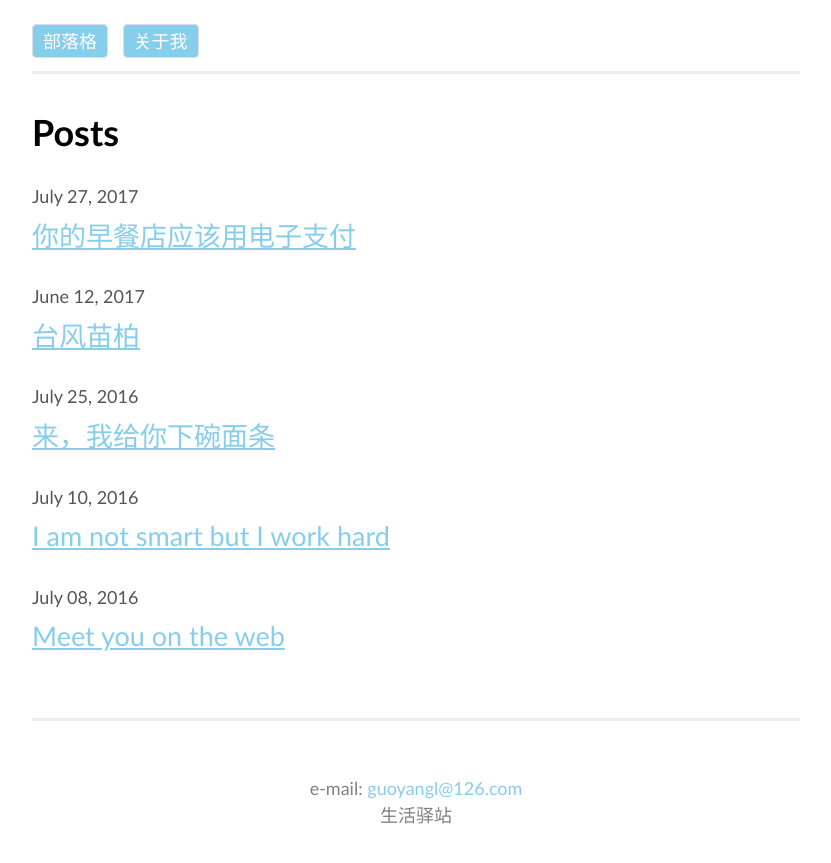
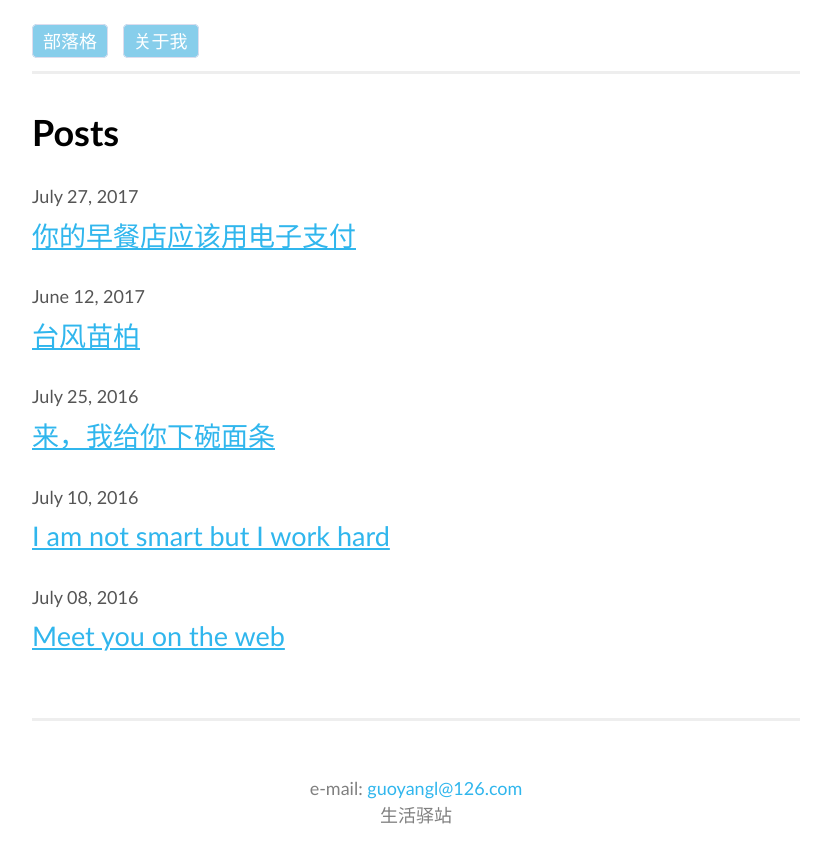
Before and after one commit to leiguoyang/leiguoyang.github.io, a Jekyll site: the page built from index.html, in a window 1280 px wide. Shown: the top 863 px of the page, without its empty margins (224-1055 px from the left). Built offline with Jekyll 4.4.1, drawn with Linux system fonts in a browser that asks for light colours.

Commit message:
Style anchor

```diff
--- a/css/main.css
+++ b/css/main.css
@@ -36,12 +36,12 @@ p {
   line-height: 1.7em;
 }
 
-a:link {
-  color: skyblue;
+a:link, a:visited {
+  color: #30b6ed;
 }
 
 a:hover {
-  color: #30b6ed;
+  color: #13adec;
 }
 
 img {
```
